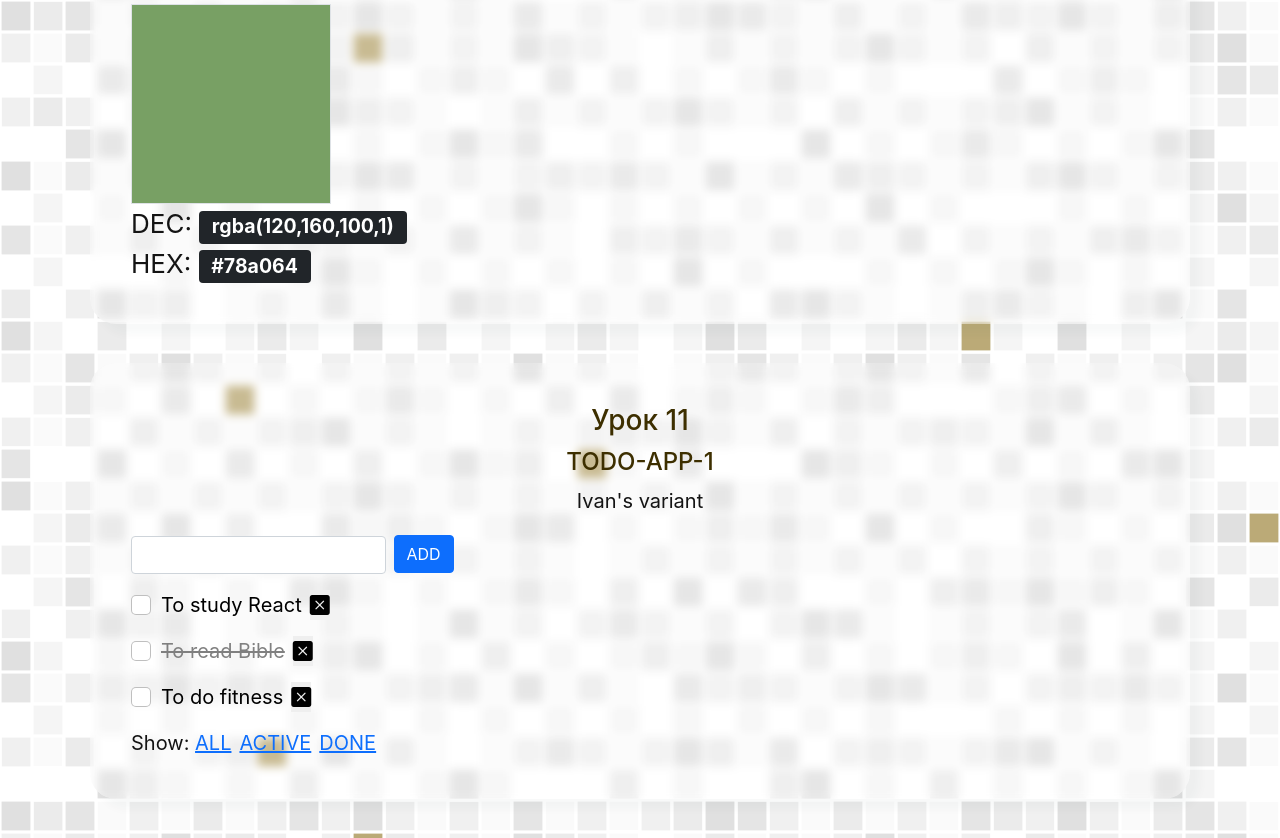
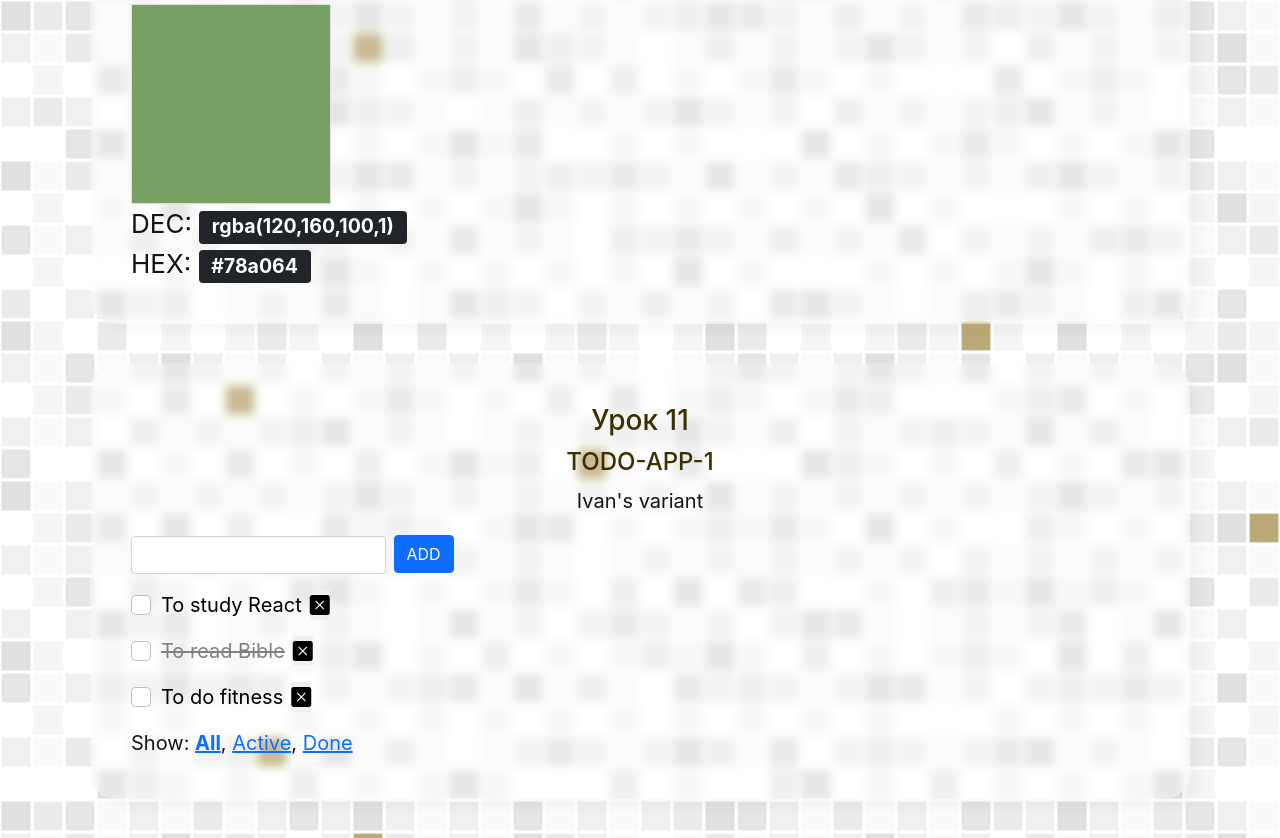
Before and after one commit to ybeliaev/react-basics-course, a React (Create React App) app: page / in a window 1280 px wide. Shown: the part 5568-6406 px from the top of the page. Built offline with nearby package versions, Linux system fonts and the light colour scheme.

Commit message:
add logical filter for links

```diff
--- a/src/lessons/11-TODO-APP-1/Footer.js
+++ b/src/lessons/11-TODO-APP-1/Footer.js
@@ -7,51 +7,50 @@ export default function Footer({ filter, setFilter }) {
     <div className="fs-5">
       <span>Show: </span>
       {filter == FILTER_ALL ? (
+        <a href="#all">
+          <b>All</b>
+        </a>
+      ) : (
         <a
           href="#all"
-          class="me-2 link-primary"
           onClick={(e) => {
             e.preventDefault();
             setFilter(FILTER_ALL);
           }}
         >
-          ALL
-        </a>
-      ) : (
-        <a href="#all" class="me-2 link-primary">
-          ALL
+          All
         </a>
       )}
+      {", "}
       {filter == FILTER_ACTIVE ? (
-        <a href="#active" class="me-2 link-primary">
-          ACTIVE
+        <a href="#active">
+          <b>Active</b>
         </a>
       ) : (
         <a
           href="#active"
-          class="me-2 link-primary"
           onClick={(e) => {
             e.preventDefault();
             setFilter(FILTER_ACTIVE);
           }}
         >
-          ACTIVE
+          Active
         </a>
       )}
-      {filter == FILTER_ACTIVE ? (
-        <a href="#done" class="me-2 link-primary">
-          DONE
+      {", "}
+      {filter == FILTER_DONE ? (
+        <a href="#done">
+          <b>Done</b>
         </a>
       ) : (
         <a
           href="#done"
-          class="me-2 link-primary"
           onClick={(e) => {
             e.preventDefault();
             setFilter(FILTER_DONE);
           }}
         >
-          DONE
+          Done
         </a>
       )}
     </div>
```
Also changed, not shown: 1 other file (tests, documents, lock files or other folders).
